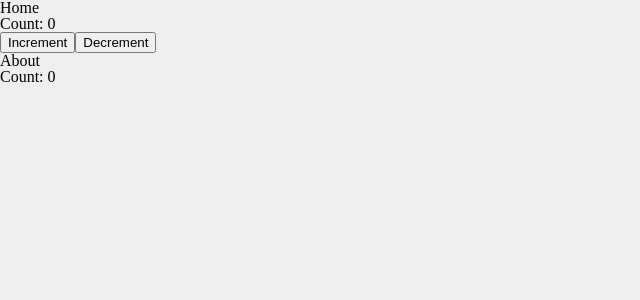
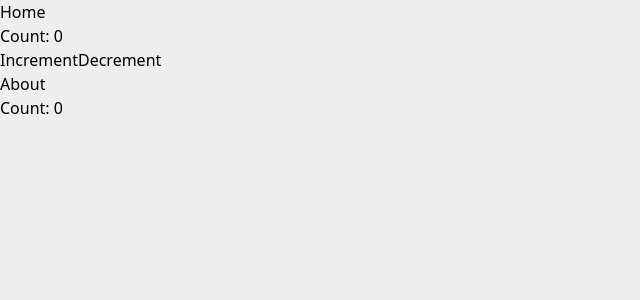
Before and after one commit to hyxONick/uow_public, a React (Create React App) app: page /home in a window 1280 px wide. Shown: the top 300 px of the page, without its empty margins (0-640 px from the left). Built offline with nearby package versions, Linux system fonts and the light colour scheme.

Commit message:
Add Tailwind and config for Desktop first dev

```diff
--- a/package.json
+++ b/package.json
@@ -18,7 +18,7 @@
     "react-dom": "^18.2.0",
     "react-redux": "^9.0.2",
     "react-router-dom": "^6.18.0",
-    "react-scripts": "5.0.1",
+    "react-scripts": "^5.0.1",
     "redux": "^5.0.0",
     "reset-css": "^5.0.2",
     "sass": "^1.69.5",
@@ -49,5 +49,9 @@
       "last 1 firefox version",
       "last 1 safari version"
     ]
+  },
+  "devDependencies": {
+    "@babel/plugin-proposal-private-property-in-object": "^7.21.11",
+    "tailwindcss": "^3.4.1"
   }
 }
--- a/src/App.css
+++ b/src/App.css
@@ -1,3 +1,6 @@
+@import 'tailwindcss/base';
+@import 'tailwindcss/components';
+@import 'tailwindcss/utilities';
 /*.App {*/
 /*  text-align: center;*/
 /*}*/
--- a/src/App.tsx
+++ b/src/App.tsx
@@ -1,4 +1,4 @@
-import React, {useState} from 'react';
+import React from 'react';
 import './App.css';
 import { useRoutes } from "react-router-dom";
 import router from "./router";
--- a/src/pages/Home.tsx
+++ b/src/pages/Home.tsx
@@ -1,6 +1,6 @@
 import Counter from '../components/Counter';
 import About from "./About";
-const  View = () => {
+const View = () => {
     return (
         <div className='home'>
             <p>Home</p>
--- a/src/pages/Login/index.tsx
+++ b/src/pages/Login/index.tsx
@@ -1,4 +1,4 @@
-import styles from './login.module.scss';
+// import styles from './login.module.scss';
 const Login = () => {
     return (
         <div className="loginPage">
--- /dev/null
+++ b/tailwind.config.js
@@ -0,0 +1,15 @@
+/** @type {import('tailwindcss').Config} */
+module.exports = {
+  content: ["./src/**/*.{js,jsx,ts,tsx}"],
+  theme: {
+    screens: {
+      '2xl': { 'max': '1536px' },
+      'xl': { 'max': '1280px' },
+      'lg': { 'max': '1024px' },
+      'md': { 'max': '768px' },
+      'sm': { 'max': '640px' },
+    },
+    extend: {},
+  },
+  plugins: [],
+}
```
Also changed, not shown: 2 other files (tests, documents, lock files or other folders). Lines whose indentation alone changed are shown as unchanged.
